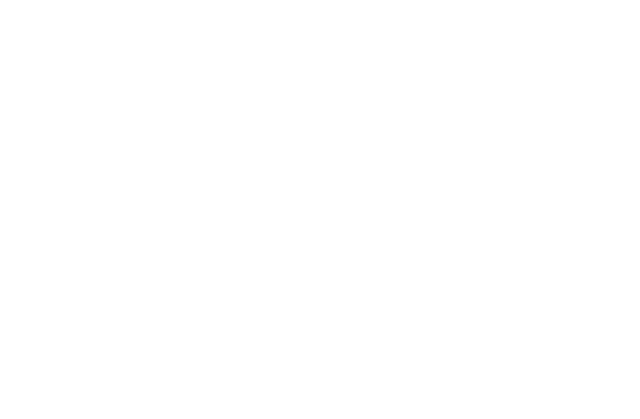
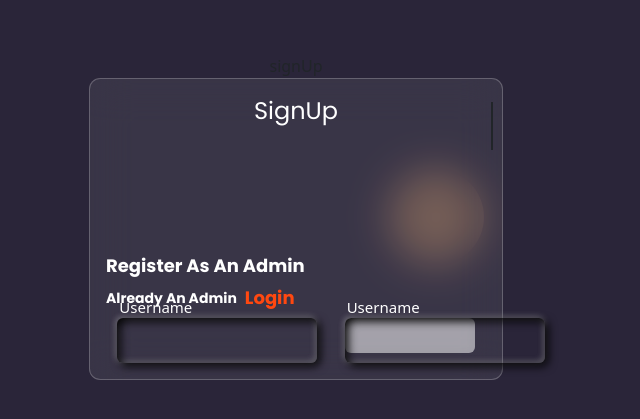
Before and after one commit to Danielazan/BillyMan, a React (Create React App) app: page /signup in a window 1280 px wide. Before the commit this address had no page. Shown: the part 183-602 px from the top of the page, without its empty margins (344-984 px from the left). Built offline with nearby package versions, Linux system fonts and the light colour scheme.

Commit message:
signup page added

```diff
--- a/public/index.html
+++ b/public/index.html
@@ -24,7 +24,7 @@
       work correctly both with client-side routing and a non-root public URL.
       Learn how to configure a non-root public URL by running `npm run build`.
     -->
-    <title>React App</title>
+    <title>Solution</title>
   </head>
   <body>
     <noscript>You need to enable JavaScript to run this app.</noscript>
--- a/src/App.js
+++ b/src/App.js
@@ -2,14 +2,14 @@
 import { BrowserRouter as Router, Routes, Route } from 'react-router-dom';
 import Hero from './Pages/Hero Page/Hero'
 import { MainHero } from './Pages/Hero Page/MainHero';
-import Sats from './Pages/Hero Page/Sats';
+import SignUp from 'Pages/SignUp Page/SignUp';
 const App = () => {
   return (
     <div>
       <Router>
       <Routes>
         <Route path="/" element={<Hero />} />
-        {/* <Route path='/stas' element={<Sats/>}/> */}
+        <Route path='/signup' element={<SignUp/>}/>
       </Routes>
     </Router>
     </div>
--- /dev/null
+++ b/src/Pages/SignUp Page/Form.jsx
@@ -0,0 +1,47 @@
+import React from 'react'
+import './styles/Form.css'
+import { NavLink } from 'react-router-dom';
+
+const Form = () => {
+  return (
+    <div>
+        <div className="container">
+            <div className="box  justify-between flex flex-col w-full">
+                <span className="title font-poppins text-white text-center text-2xl">SignUp</span>
+                <div>
+                    <section>
+                    <h2 className='text-white font-poppins font-bold text-lg'>Register As An Admin</h2>
+                        <h1 className='text-sm font-poppins font-bold text-white flex gap-2'>Already An Admin
+                            <span>
+                            <NavLink to='/Login' className={`font-poppins font-bold cursor-pointer text-[18px] text-NavTextColor no-underline`}>Login</NavLink>
+                            </span>
+                        </h1>
+                    </section>
+                    {/* for the forms inputs */}
+                    <div className='in'>
+                        <div className='flex flex-col gap-3 lg:gap-0 lg:flex-row lg:justify-evenly'>
+                            {/* firstName */}
+                            <div className="firstname">
+                                <input required="" type="text" name="text" class="input"/>
+                                <label className="label">Username</label>
+                            </div>
+                            {/* lastName */}
+                            <div className=" w-[130px] h-[35px] rounded backdrop-blur-sm bg-white bg-opacity-50">
+                            <div className="firstname">
+                                <input required="" type="text" name="text" class="input"/>
+                                <label className="label">Username</label>
+                            </div>
+                            </div>
+                        </div>
+
+                    </div>
+                </div>
+            </div>
+
+
+        </div>
+    </div>
+  )
+}
+
+export default Form
--- /dev/null
+++ b/src/Pages/SignUp Page/SignUp.jsx
@@ -0,0 +1,13 @@
+import React from 'react'
+import Form from "./Form"
+import Background from 'asstes/BG2.jpg'
+const SignUp = () => {
+  return (
+    <div className='w-screen h-screen justify-center items-center flex flex-col bg-formbg'>
+        signUp
+        <Form/>
+    </div>
+  )
+}
+
+export default SignUp
--- /dev/null
+++ b/src/Pages/SignUp Page/styles/Form.css
@@ -0,0 +1,139 @@
+*{
+    margin: 0;
+    padding: 0;
+    box-sizing: border-box;
+}
+.container {
+    position: relative;
+  }
+
+  .container::before, .container::after {
+    content: "";
+    background-color: #fab5704c;
+    position: absolute;
+  }
+
+  .container::before {
+    border-radius: 50%;
+    width: 6rem;
+    height: 6rem;
+    top: 30%;
+    right: 7%;
+  }
+
+  .container::after {
+    content: "";
+    position: absolute;
+    height: 3rem;
+    top: 8%;
+    right: 5%;
+    border: 1px solid;
+  }
+
+  .container .box {
+    width: 25.875em;
+    height: 18.875em;
+    padding: 1rem;
+    background-color: rgba(255, 255, 255, 0.074);
+    border: 1px solid rgba(255, 255, 255, 0.222);
+    -webkit-backdrop-filter: blur(20px);
+    backdrop-filter: blur(20px);
+    border-radius: .7rem;
+    transition: all ease .3s;
+  }
+
+  /* .container .box {
+    display: flex;
+    flex-direction: column;
+    justify-content: space-between;
+  } */
+
+  /* .container .box .title {
+    font-size: 2rem;
+    font-weight: 500;
+    letter-spacing: .1em
+  }
+   */
+  .container .box div strong {
+    display: block;
+    margin-bottom: .5rem;
+  }
+
+  .container .box div p {
+    margin: 0;
+    font-size: .9em;
+    font-weight: 300;
+    letter-spacing: .1em;
+  }
+
+  .container .box div span {
+    font-size: .7rem;
+    font-weight: 300;
+  }
+
+  .container .box div span:nth-child(3) {
+    font-weight: 500;
+    margin-right: .2rem;
+  }
+
+  .container .box:hover {
+    box-shadow: 0px 0px 20px 1px #ffbb763f;
+    border: 1px solid rgba(255, 255, 255, 0.454);
+  }
+
+
+/* firstName style */
+.firstname {
+    display: flex;
+    flex-direction: column;
+    gap: 7px;
+    position: relative;
+    color: white;
+  }
+
+  .firstname .label {
+    font-size: 15px;
+    padding-left: 10px;
+    position: absolute;
+    top: 13px;
+    transition: 0.3s;
+    pointer-events: none;
+  }
+
+  .input {
+    width: 200px;
+    height: 45px;
+    border: none;
+    outline: none;
+    padding: 0px 7px;
+    border-radius: 6px;
+    color: #fff;
+    font-size: 15px;
+    background-color: transparent;
+    box-shadow: 3px 3px 10px rgba(0,0,0,1),
+    -1px -1px 6px rgba(255, 255, 255, 0.4);
+  }
+
+  .input:focus {
+    border: 2px solid transparent;
+    color: #fff;
+    box-shadow: 3px 3px 10px rgba(0,0,0,1),
+    -1px -1px 6px rgba(255, 255, 255, 0.4),
+    inset 3px 3px 10px rgba(0,0,0,1),
+    inset -1px -1px 6px rgba(255, 255, 255, 0.4);
+  }
+
+  .firstname .input:valid ~ .label,
+  .firstname .input:focus ~ .label {
+    transition: 0.3s;
+    padding-left: 2px;
+    transform: translateY(-35px);
+  }
+
+  .firstname .input:valid,
+  .firstname .input:focus {
+    box-shadow: 3px 3px 10px rgba(0,0,0,1),
+    -1px -1px 6px rgba(255, 255, 255, 0.4),
+    inset 3px 3px 10px rgba(0,0,0,1),
+    inset -1px -1px 6px rgba(255, 255, 255, 0.4);
+  }
--- a/src/components/Navbars.jsx
+++ b/src/components/Navbars.jsx
@@ -2,12 +2,14 @@
 import { NavLink } from 'react-router-dom';
 import { useState } from "react";
 import logo from "../asstes/Solution Road New Logo.png"
+import { useNavigate } from 'react-router-dom';
 import "./Nabars.css"
 import { BsFillGrid3X3GapFill,BsFillFileExcelFill} from "react-icons/bs";
 
 const Navbars = () => {
   const [navbar, setNavbar] = useState(false);
   const [toogle ,settoogle] =useState(true)
+  const navigate = useNavigate();
 
   const handleClick = () => {
     settoogle(!toogle)
@@ -32,7 +34,7 @@
           <NavLink to='' className={`font-poppins font-bold cursor-pointer text-[18px] text-NavTextColor no-underline`}>Home</NavLink>
           <NavLink to='' className={`font-poppins font-bold cursor-pointer text-[18px] text-NavTextColor no-underline`}>About</NavLink>
           <NavLink to='' className={`font-poppins font-bold cursor-pointer text-[18px] text-NavTextColor no-underline`}>Services</NavLink>
-          <NavLink to='' className={`font-poppins font-bold cursor-pointer text-[18px] text-NavTextColor no-underline`}>Features</NavLink>
+          <NavLink to='/signup' className={`font-poppins font-bold cursor-pointer text-[18px] text-NavTextColor no-underline`}>Admin</NavLink>
           <NavLink to='' className={`font-poppins font-bold cursor-pointer text-[18px] text-NavTextColor no-underline`}>Contact</NavLink>
         </div>
       </nav>
--- a/tailwind.config.js
+++ b/tailwind.config.js
@@ -13,7 +13,8 @@
         dimWhite: "rgba(255, 255, 255, 0.7)",
         dimBlue: "rgba(9, 151, 124, 0.1)",
         NavTextColor:"#ff4810",
-        custombg:"#000410"
+        custombg:"#000410",
+        formbg:"#2a2539"
       },
       fontFamily: {
         poppins: ["Poppins", "sans-serif"],
```
Also changed, not shown: src/asstes/BG2.jpg (added), src/asstes/mobileMachine.jpg.
